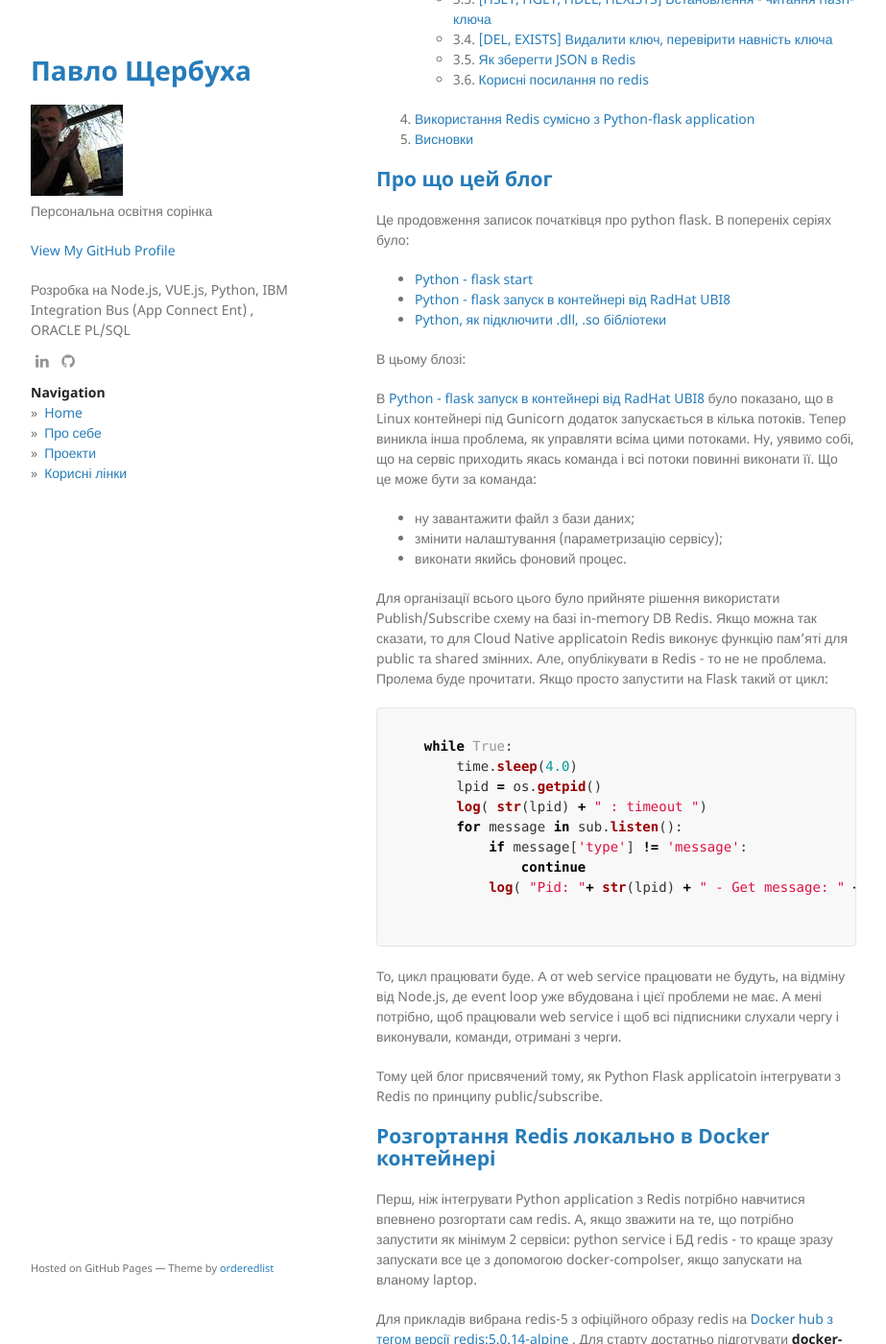
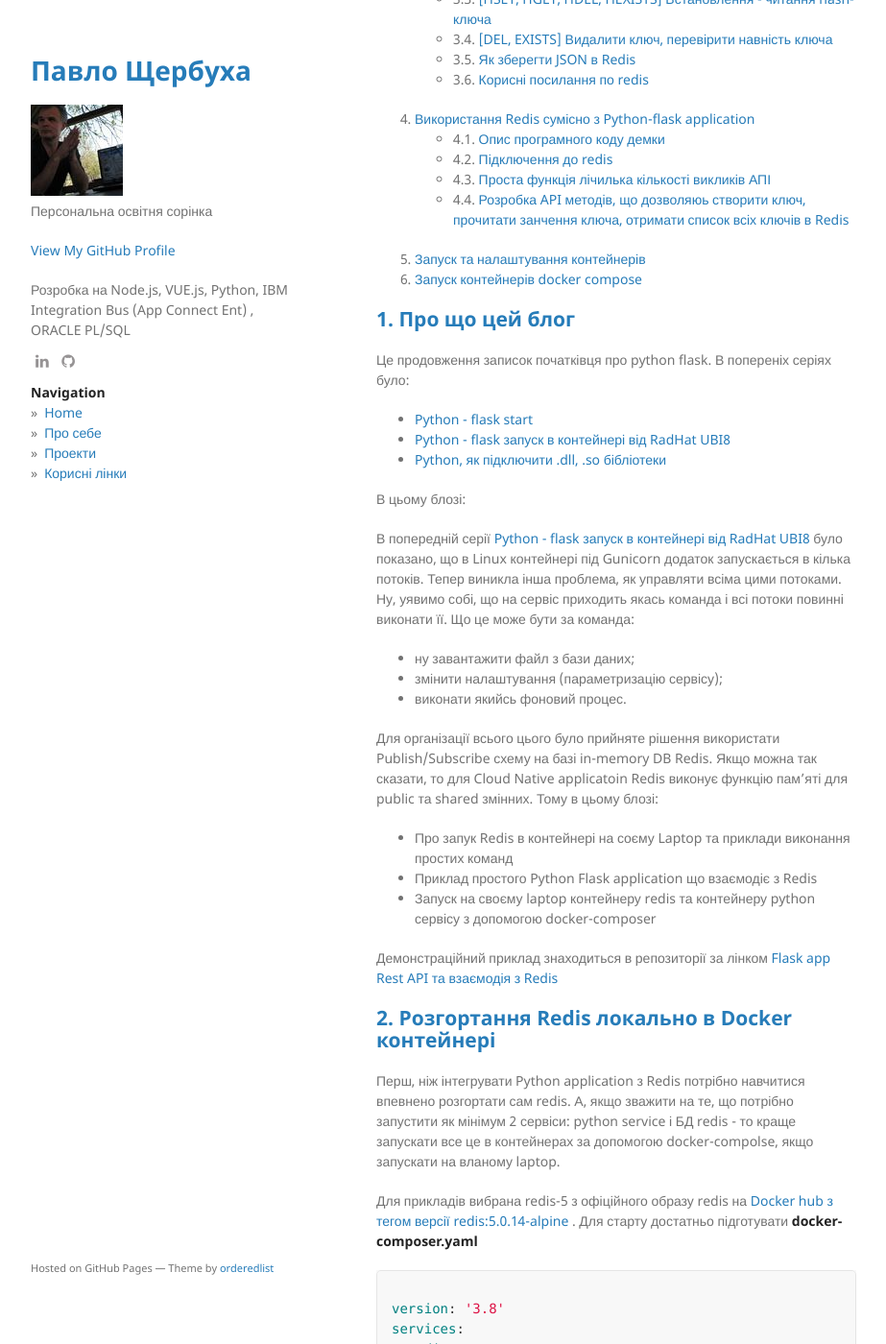
Before and after one commit to pavlo-shcherbukha/pavlo-shcherbukha.github.io, a Jekyll site: the page built from _posts/2022-09-02-python-flask-3.md, in a window 1280 px wide and 1400 px high, scrolled down 404 px. Shown: the whole window at 96% size, without its empty margins (178-1101 px from the left). Built offline with Jekyll 4.4.1, drawn with Linux system fonts in a browser that asks for light colours; some of the changed text lies outside the part shown.

Commit message:
граматика

````diff
--- a/_posts/2022-09-02-python-flask-3.md
+++ b/_posts/2022-09-02-python-flask-3.md
@@ -21,14 +21,19 @@
   * 3.6. [Корисні посилання по redis](#p-3.6)
 
 4. [Використання Redis сумісно з Python-flask application](#p-4)
-5. [Висновки](#p-5)
+  * 4.1. [Опис програмного коду демки](#p-4.1)
+  * 4.2. [Підключення до redis](#p-4.2)
+  * 4.3. [Проста функція лічилька кількості викликів АПІ](#p-4.3)
+  * 4.4. [Розробка API методів, що дозволяюь створити ключ, прочитати занчення ключа, отримати список всіх ключів в Redis](#p-4.4)
+5. [Запуск та налаштування контейнерів](#p-5)
+6. [Запуск контейнерів docker compose](#p-6)
 
 
 <!-- TOC END -->
 
 
 
-## <a name="p-1">Про що цей блог</a>
+## <a name="p-1">1. Про що цей блог</a>
 
 Це продовження записок початківця про python flask. В попереніх серіях було:
 
@@ -38,35 +43,23 @@
 
 В цьому блозі:
 
-В [Python - flask запуск в контейнері від RadHat UBI8](https://pavlo-shcherbukha.github.io/posts/2022-09-02/python-flask-2/) було показано, що в Linux контейнері під Gunicorn додаток запускається в кілька потоків. Тепер виникла інша проблема, як управляти всіма цими потоками. Ну, уявимо собі, що на сервіс приходить якась команда і всі потоки повинні виконати її. Що це може бути за команда:
+В попередній серії [Python - flask запуск в контейнері від RadHat UBI8](https://pavlo-shcherbukha.github.io/posts/2022-09-02/python-flask-2/) було показано, що в Linux контейнері під Gunicorn додаток запускається в кілька потоків. Тепер виникла інша проблема, як управляти всіма цими потоками. Ну, уявимо собі, що на сервіс приходить якась команда і всі потоки повинні виконати її. Що це може бути за команда:
 
 - ну завантажити файл з бази даних;
 - змінити налаштування (параметризацію сервісу);
 - виконати якийсь фоновий процес.
 
-Для організації всього цього було прийняте рішення використати Publish/Subscribe схему на базі in-memory DB Redis. Якщо можна так сказати, то для Cloud Native applicatoin Redis виконує функцію пам'яті для public та shared змінних. Але, опублікувати в Redis -  то не не проблема. Пролема буде прочитати. Якщо просто запустити на Flask такий от цикл:
+Для організації всього цього було прийняте рішення використати Publish/Subscribe схему на базі in-memory DB Redis. Якщо можна так сказати, то для Cloud Native applicatoin Redis виконує функцію пам'яті для public та shared змінних.  Тому в цьому блозі:
 
-```py
+- Про запук Redis в контейнері на соєму Laptop та приклади виконання простих команд
+- Приклад простого Python Flask application що взаємодіє з Redis
+- Запуск на своєму laptop контейнеру redis  та контейнеру python сервісу з допомогою docker-composer
 
-    while True:
-        time.sleep(4.0)
-        lpid = os.getpid()
-        log( str(lpid) + " : timeout ")
-        for message in sub.listen():
-            if message['type'] != 'message':
-                continue
-            log( "Pid: "+ str(lpid) + " - Get message: " +  json.dumps( message['data'] ) )
+Демонстраційний приклад знаходиться в репозиторії за лінком [Flask app Rest API та взаємодія з Redis](https://github.com/pavlo-shcherbukha/py-flask-app-smpl-redis)
 
+## <a name="p-2">2. Розгортання Redis локально в Docker контейнері</a>
 
-```
-
-То, цикл працювати буде. А от web service  працювати не будуть, на відміну від Node.js, де event loop уже вбудована і цієї проблеми не має. А мені потрібно, щоб працювали web service і щоб  всі підписники слухали чергу і виконували,  команди, отримані з черги.
-
-Тому  цей блог присвячений тому, як Python Flask applicatoin інтегрувати з Redis по принципу public/subscribe.
-
-## <a name="p-2">Розгортання Redis локально в Docker контейнері</a>
-
-Перш, ніж  інтегрувати Python application з Redis  потрібно навчитися впевнено розгортати сам redis. А, якщо зважити на те, що потрібно запустити як мінімум 2 сервіси: python service і БД redis - то краще зразу  запускати все це з допомогою docker-compolser, якщо запускати на вланому laptop.
+Перш, ніж  інтегрувати Python application з Redis  потрібно навчитися впевнено розгортати сам redis. А, якщо зважити на те, що потрібно запустити як мінімум 2 сервіси: python service і БД redis - то краще запускати все це в контейнерах за допомогою docker-compolse, якщо запускати на вланому laptop.
 
 Для прикладів вибрана redis-5 з офіційного образу redis на [Docker hub з тегом версії redis:5.0.14-alpine ](https://hub.docker.com/_/redis).  Для старту достатньо підготувати **docker-composer.yaml**
 
@@ -127,13 +121,13 @@
 
 
 
-## <a name="p3">Короткий довідник по командах Redis які можна виконати з допомогою redis-клієнта</a>
+## <a name="p3">3. Короткий довідник по командах Redis які можна виконати з допомогою redis-клієнта</a>
 
-Особисто я Redis-cli не користуюся. Але в цтому розділі хочу паказати деякі можливості redis, які в майбутньому буду викистовувати через спеціальні мовні бібіліотеки
+Особисто я Redis-cli не користуюся. Але в цьому розділі хочу паказати деякі можливості redis, які в майбутньому буду викистовувати через спеціальні мовні бібіліотеки
 
-### <a name="p-3.1">[SET, GET, INCR]  Встановлення - читання ключа та його значення</a>
+### <a name="p-3.1">3.1 [SET, GET, INCR]  Встановлення - читання ключа та його значення</a>
 
-Найпершиою і найпростішою операцією є запам'ятати пари: ключ-знаення. Цікавим варіаном є можливість зберігання ключа заданий період часу (секінд, мілісекунд).
+Найпершою і найпростішою операцією є запам'ятати пари: ключ-знаення. Цікавим варіаном є можливість зберігання ключа заданий період часу (секунд, мілісекунд).
 
  - Встановити ключ та значення
 
@@ -150,7 +144,7 @@
 <kbd><img src="/assets/img/posts/2022-09-02-python-flask-3/doc/pic-04.png" /></kbd>
 <p style="text-align: center;"><a name="pic-04">pic-04</a></p>
 
-Встановити ключ, що "живе" протягом визначеного часу. На прикладі, що показано видно, як встановлено значення ключа на 4 секунди. А потім, через якийсь час - ключ "пропадає"
+Встановити ключ, що "живе" протягом визначеного часу. На прикладі, що показано, видно, як встановлено значення ключа на 4 секунди. А потім, через якийсь час - ключ "пропадає"
 
 ```text
 
@@ -211,7 +205,7 @@
 ```
 
 
-### <a name="p-3.3">[HSET, HGET, HDEL, HEXISTS]  Встановлення - читання hash-ключа</a>
+### <a name="p-3.3">3.3. [HSET, HGET, HDEL, HEXISTS]  Встановлення - читання hash-ключа</a>
 
 Ця команда під одним ключем може зберігати кілька значень FIELD: VALUE. Обмеження - прочитатит можна тілько по одному полю.
 Збережемо під ключем sh-book  опис книжки: назву, автора, рік публікації. В принципі, це аналогічно збереженню JSON
@@ -253,7 +247,7 @@
 
 По суті ми зберегли та к би мовити плоский json
 
-### <a name="p-3.4">[DEL, EXISTS] Видалити ключ, перевірити навність ключа</a>
+### <a name="p-3.4">3.4. [DEL, EXISTS] Видалити ключ, перевірити навність ключа</a>
 
 ```text
   del shkey
@@ -305,13 +299,13 @@
 127.0.0.1:6379>
 ```
 
-### <a name="p-3.5">Як зберегти JSON в Redis</a>
+### <a name="p-3.5">3.5. Як зберегти JSON в Redis</a>
 
 Допустимо у нас є JSON:
 
 { "title": "Second Attempt" ,  "author": "Oksana Zabuzhko", "published": 2005 }
 
-то зберегти його можна звичайною команою **set**
+то зберегти його можна звичайною командою **set**
 Зберегти його можна звичайною командою set
 
 ```text
@@ -329,7 +323,7 @@
 127.0.0.1:6379>
 ```
 
-### <a name="p-3.6">Корисні посилання по redis</a>
+### <a name="p-3.6">3.6. Корисні посилання по redis</a>
 
 - https://stackoverflow.com/questions/40678865/how-to-connect-to-remote-redis-server
 - https://redis.io/docs/manual/security/
@@ -353,14 +347,14 @@
 
 
 
-## <a name="p-4">Використання Redis сумісно з python flask application</a>
+## <a name="p-4">4. Використання Redis сумісно з python flask application</a>
 
-В цьому розділі показана проста демка, для демонстрації того, як використати  redis сумісно  з python flask applicatoin. Програмний код демонстрашки можна знайти за лінком [Flask app Rest API та взаємодія з Redis](https://github.com/pavlo-shcherbukha/py-flask-app-smpl-redis). Опис бібліотеки Python для роботи з redis знаходиться за лінком: [redis 4.3.4](https://pypi.org/project/redis/) або ж  прямо на github [redis-py](https://github.com/redis/redis-py). Цікаві і потрібні, як на мій погляд, приклади наедені в [ndexing / querying JSON documents](https://redis.readthedocs.io/en/stable/examples/search_json_examples.html)
+В цьому розділі описана проста демка, для демонстрації того, як використати  redis сумісно  з python flask applicatoin. Програмний код демки можна знайти за лінком [Flask app Rest API та взаємодія з Redis](https://github.com/pavlo-shcherbukha/py-flask-app-smpl-redis). Опис бібліотеки Python для роботи з redis знаходиться за лінком: [redis 4.3.4](https://pypi.org/project/redis/) або ж  прямо на github [redis-py](https://github.com/redis/redis-py). Цікаві і потрібні, як на мій погляд, приклади наедені в [ndexing / querying JSON documents](https://redis.readthedocs.io/en/stable/examples/search_json_examples.html)
 
 В демці розглядається, як запустити redis  та Python web service, що зверта
 ться до redis  на совєму ноутбуці в контейнерах, викорситовуючи docker-composer. Це, так би мовити, створення та запуск середовища розробки на своєму laptop.
 
-### Опис програмного коду демки.
+### <a name="p-4.1">Опис програмного коду демки</a>
 
 Redis використовується в модулі **views.py**. Підключення до redis описано у наведеному фрагменті:
 
@@ -391,7 +385,7 @@
 
 ```
 
-#### Підключення до redis
+### <a name="p-4.2">Підключення до redis</a>
 Як видно, парамери підключення параметризуються в ENV-variables  сервісу: RDS_HOST, RDS_PORT, RDS_PSW, які вичитуються при старті сервісу і повинні бути задані при старті контейнера (якщо сервіс стартує в контейнері).
 Підклюення (чи то створення об'єкту підклченя) описано в команді: **red = redis.StrictRedis**  .....  А ось перевырити можливість взаємодії сервіса та redis  можна з допопогою команди **PING**:
 
@@ -404,7 +398,7 @@
 <kbd><img src="/assets/img/posts/2022-09-02-python-flask-3/doc/pic-07.png" /></kbd>
 <p style="text-align: center;"><a name="pic-07">pic-07</a></p>
 
-#### Проста функція лічилька кількості викликів АПІ
+### <a name="p-4.3">Проста функція лічилька кількості викликів АПІ</a>
 
 Використаемо просут команду бібліотеки: [ incrby(name, amount=1)](https://redis.readthedocs.io/en/stable/commands.html?highlight=incrby#redis.commands.cluster.RedisClusterCommands.incrby). Також, при старті сервісу ключ потрібно створити, а потім бажано ще і прочитати. Для цього використаємо комнади:
 
@@ -441,7 +435,7 @@
 
 Ну і далі виклик цієї функції вмонтовуємо в оброники викликів API
 
-#### Розробка API методів, що дозволяюь створити ключ, прочитати занчення ключа, отримати список всіх ключів в Redis
+### <a name="p-4.4">Розробка API методів, що дозволяюь створити ключ, прочитати занчення ключа, отримати список всіх ключів в Redis</a>
 
 
 Для читання ключів використовується функціія: [ keys(pattern='*', **kwargs)](https://redis.readthedocs.io/en/stable/commands.html?highlight=incrby#redis.commands.cluster.RedisClusterCommands.keys).
@@ -471,7 +465,7 @@
 Для демонстрації взаємодії з redis цього  досить. Тепер проблема, як це запустити у себе на машині.
 
 
-### Запуск та налашьування контейнерів
+## <a name="p-5">Запуск та налаштування контейнерів</a>
 
 
 Коли програмний код уже існує, потрібно налаштувати узгожений запуск двох контейнерів:
@@ -548,7 +542,7 @@
 5. Вказує на блок environments змінних які потрібно задати для старту сервісу.  Цифрою 6 показано, як сконфігуровано підключення до redis.
 
 
-### Запуск контейнерів docker composer.
+## <a name="p-6">Запуск контейнерів docker compose</a>
 
 Запукаються командою
 
````
Also changed, not shown: other parts of _posts/2022-09-02-python-flask-3.md (+4 -3 lines).
